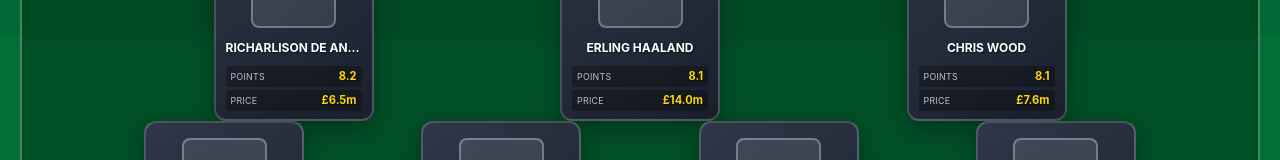
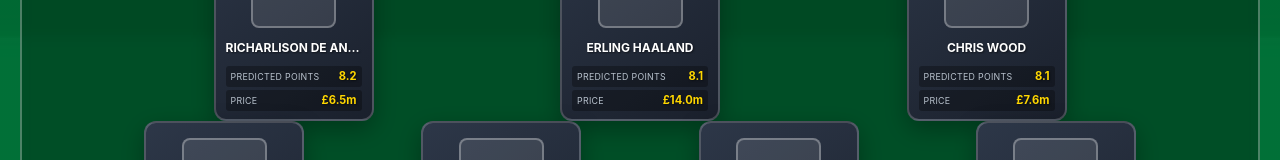
Before and after one commit to Aadhavm10/PremScout, a React (Vite) app in the folder frontend/: page / in a window 1280 px wide. Shown: the part 614-774 px from the top of the page. Built offline with nearby package versions, Linux system fonts and the light colour scheme; no server answers.

Commit message:
point to preodcted points label

```diff
--- a/frontend/src/components/FifaCard.tsx
+++ b/frontend/src/components/FifaCard.tsx
@@ -56,7 +56,7 @@
         <div className="fifa-player-name">{player.name}</div>
         <div className="fifa-stats">
           <div className="fifa-stat">
-            <span className="fifa-stat-label">Points</span>
+            <span className="fifa-stat-label">Predicted Points</span>
             <span className="fifa-stat-value">{player.predicted_points.toFixed(1)}</span>
           </div>
           <div className="fifa-stat">
```
